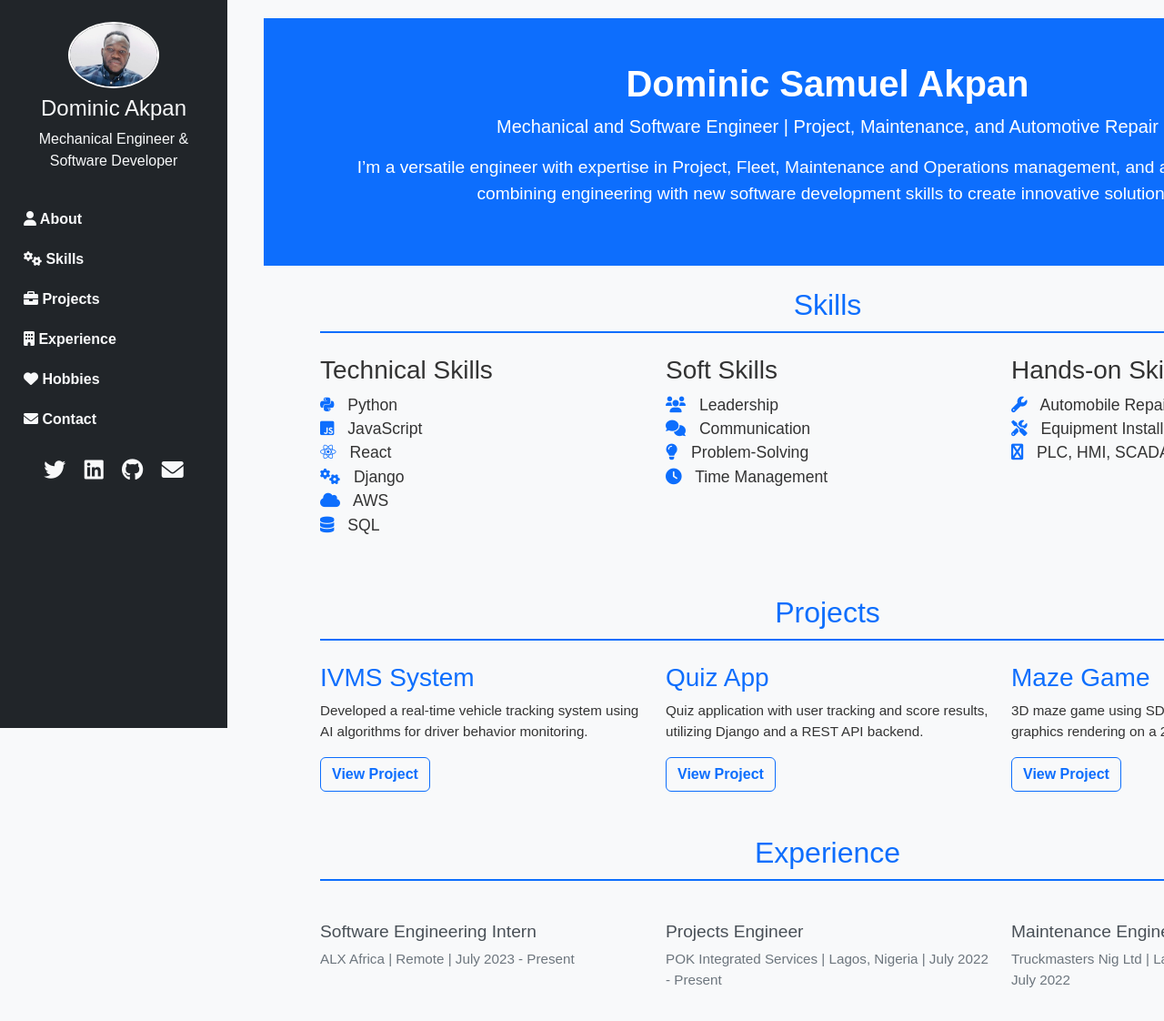
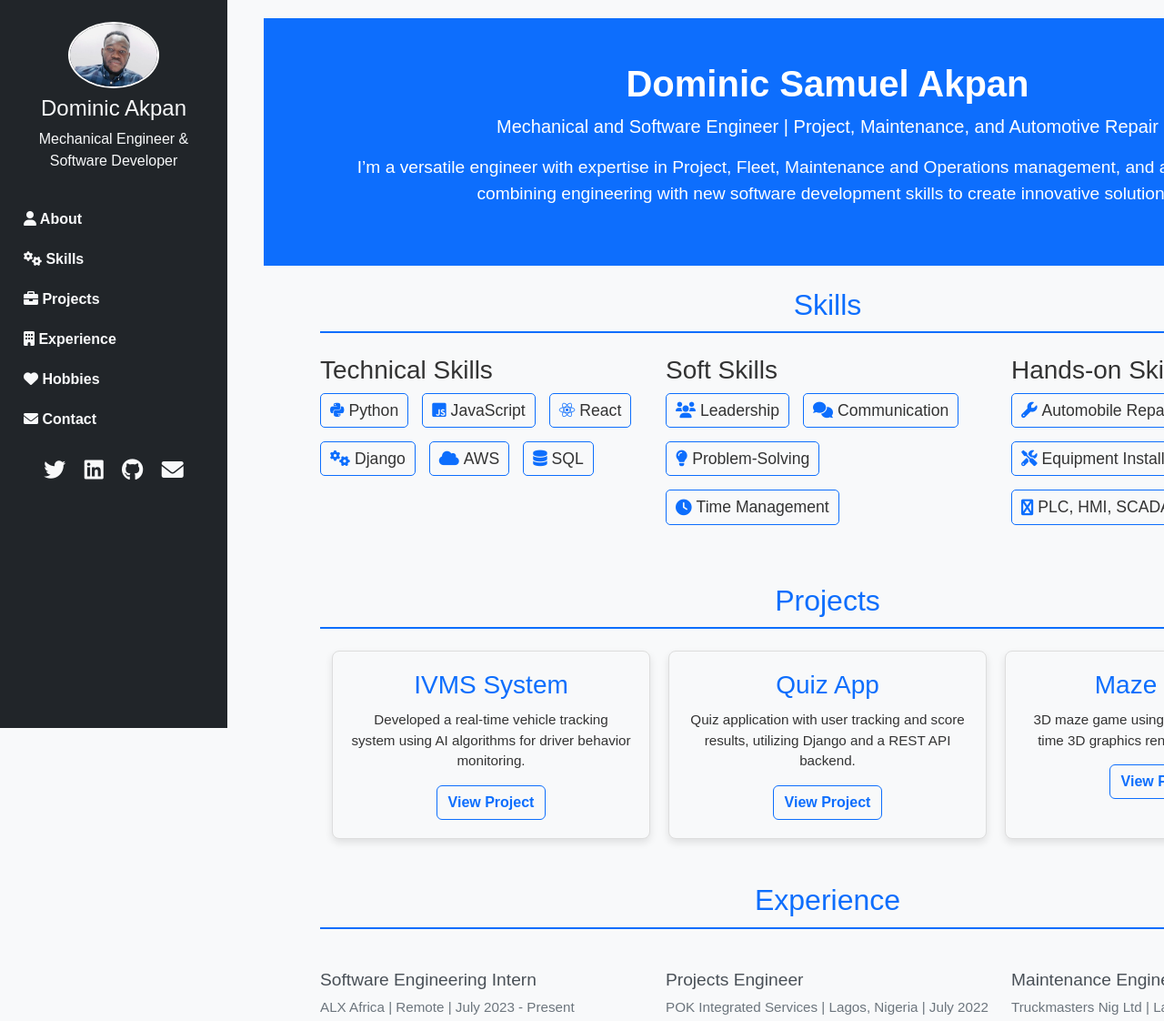
Before and after one commit to Dominicksam/dominicksam.github.io, a plain HTML site: page index.html in a window 1280 px wide. Shown: the top 1122 px of the page at 91% size. Drawn offline with nearby package versions, Linux system fonts and the light colour scheme.

Commit message:
Portfolio site3

```diff
--- a/styles.css
+++ b/styles.css
@@ -89,25 +89,60 @@ section h2 {
 /* Skills section */
 #skills ul {
     padding-left: 0;
+    display: flex;
+    flex-wrap: wrap;
+    gap: 15px; /* Space between skill items */
 }
 
 #skills li {
     list-style: none;
     font-size: 1.1em;
+    padding: 5px 10px;
+    border: 1px solid #0d6efd;
+    border-radius: 5px;
+    display: inline-flex;
+    align-items: center;
 }
 
 #skills li i {
     color: #0d6efd;
-    margin-right: 10px;
+    margin-right: 5px;
 }
 
 /* Projects section */
+/* Projects section */
+#projects .row {
+    display: flex;
+    flex-wrap: wrap;
+    gap: 20px; /* Space between project cards */
+    justify-content: center; /* Center the project cards */
+}
+
+#projects .col-md-4 {
+    flex: 1 1 300px; /* Each project card takes up minimum width of 300px */
+    max-width: 350px; /* Maximum width of each project card */
+    background-color: #f8f9fa;
+    padding: 20px;
+    border: 1px solid #ddd;
+    border-radius: 8px;
+    text-align: center;
+    box-shadow: 0 4px 8px rgba(0, 0, 0, 0.1);
+    transition: transform 0.3s, box-shadow 0.3s;
+}
+
+#projects .col-md-4:hover {
+    transform: translateY(-5px);
+    box-shadow: 0 6px 12px rgba(0, 0, 0, 0.2);
+}
+
 #projects h3 {
     color: #0d6efd;
+    margin-bottom: 10px;
 }
 
 #projects p {
     font-size: 0.95em;
+    margin-bottom: 15px;
 }
 
 #projects .btn-outline-primary {
@@ -121,6 +156,7 @@ section h2 {
     background-color: #071831;
     color: white;
 }
+
 
 /* Experience section */
 #experience h3 {
```
